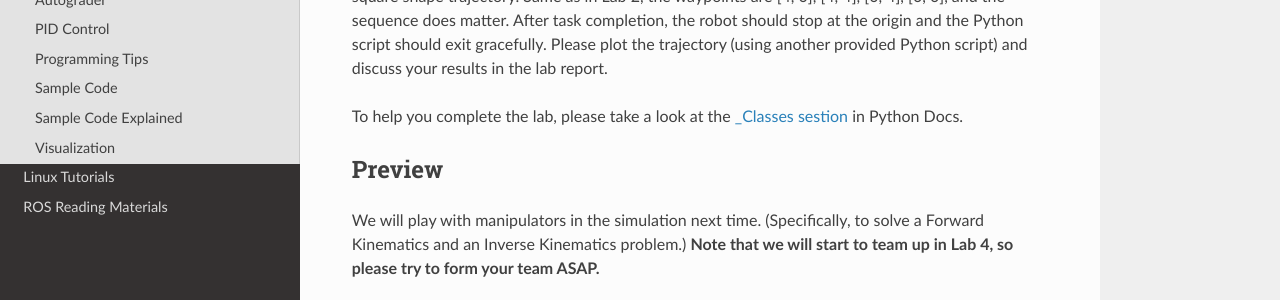
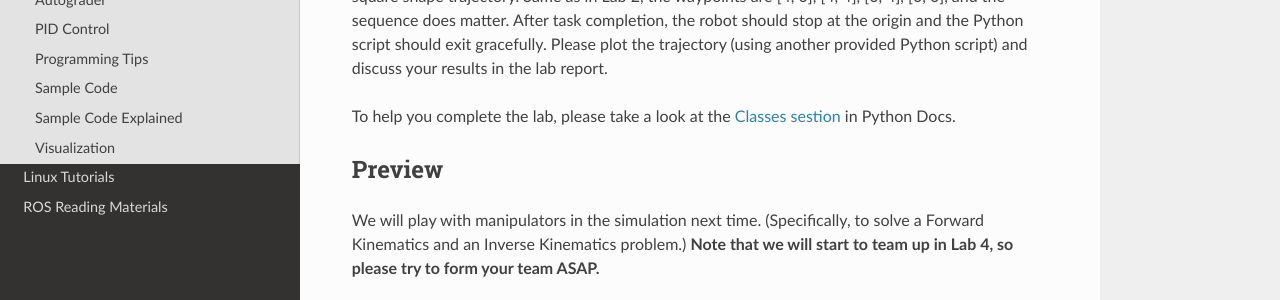
Before and after one commit to UCR-Robotics/ee144, a Sphinx documentation site: the page built from docs/lab3.rst, in a window 1280 px wide and 900 px high. Shown: the part 375-675 px from the top of the window. Built offline with Sphinx 7.4.7 and the Read the Docs theme 2.0.0, drawn with Linux system fonts in a browser that asks for light colours.

Commit message:
Update lab3.rst

```diff
--- a/docs/lab3.rst
+++ b/docs/lab3.rst
@@ -15,7 +15,7 @@
 After task completion, the robot should stop at the origin and the Python script should exit gracefully.
 Please plot the trajectory (using another provided Python script) and discuss your results in the lab report.
 
-To help you complete the lab, please take a look at the `_Classes sestion <https://docs.python.org/3/tutorial/classes.html>`_ in Python Docs.
+To help you complete the lab, please take a look at the `Classes sestion <https://docs.python.org/3/tutorial/classes.html>`_ in Python Docs.
 
 Preview
 --------
```
